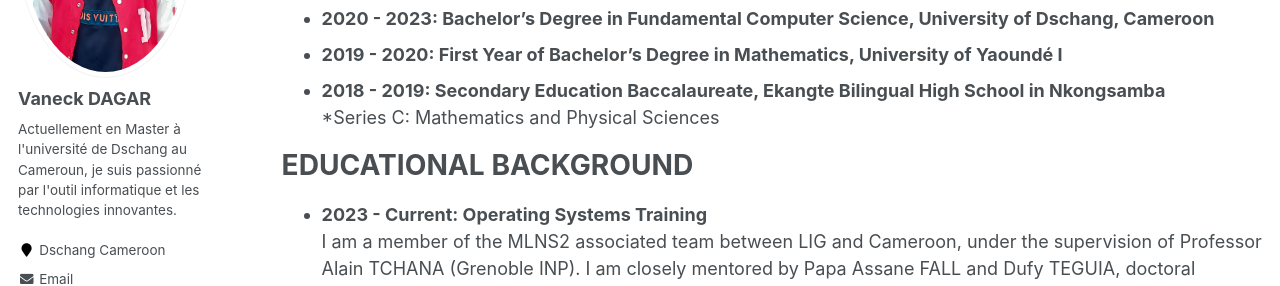
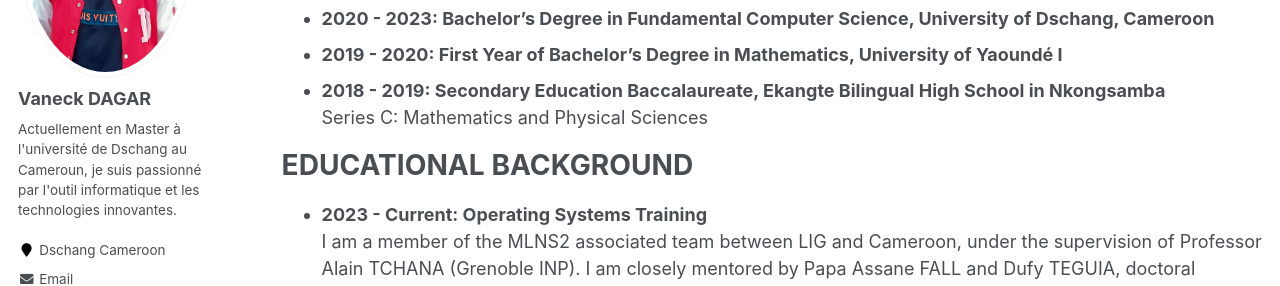
Before and after one commit to winner40/winner40.github.io, a Jekyll site: the page built from _pages/cv.md, in a window 1280 px wide and 900 px high. Shown: the part 297-583 px from the top of the window. Built offline with Jekyll 4.4.1, drawn with Linux system fonts in a browser that asks for light colours.

Commit message:
Update cv.md

```diff
--- a/_pages/cv.md
+++ b/_pages/cv.md
@@ -15,7 +15,7 @@ Education
 - **2020 - 2023: Bachelor's Degree in Fundamental Computer Science, University of Dschang, Cameroon**
 - **2019 - 2020: First Year of Bachelor's Degree in Mathematics, University of Yaoundé I**
 - **2018 - 2019: Secondary Education Baccalaureate, Ekangte Bilingual High School in Nkongsamba**
-  *Series C: Mathematics and Physical Sciences
+  Series C: Mathematics and Physical Sciences
 
 EDUCATIONAL BACKGROUND
 ======
```
